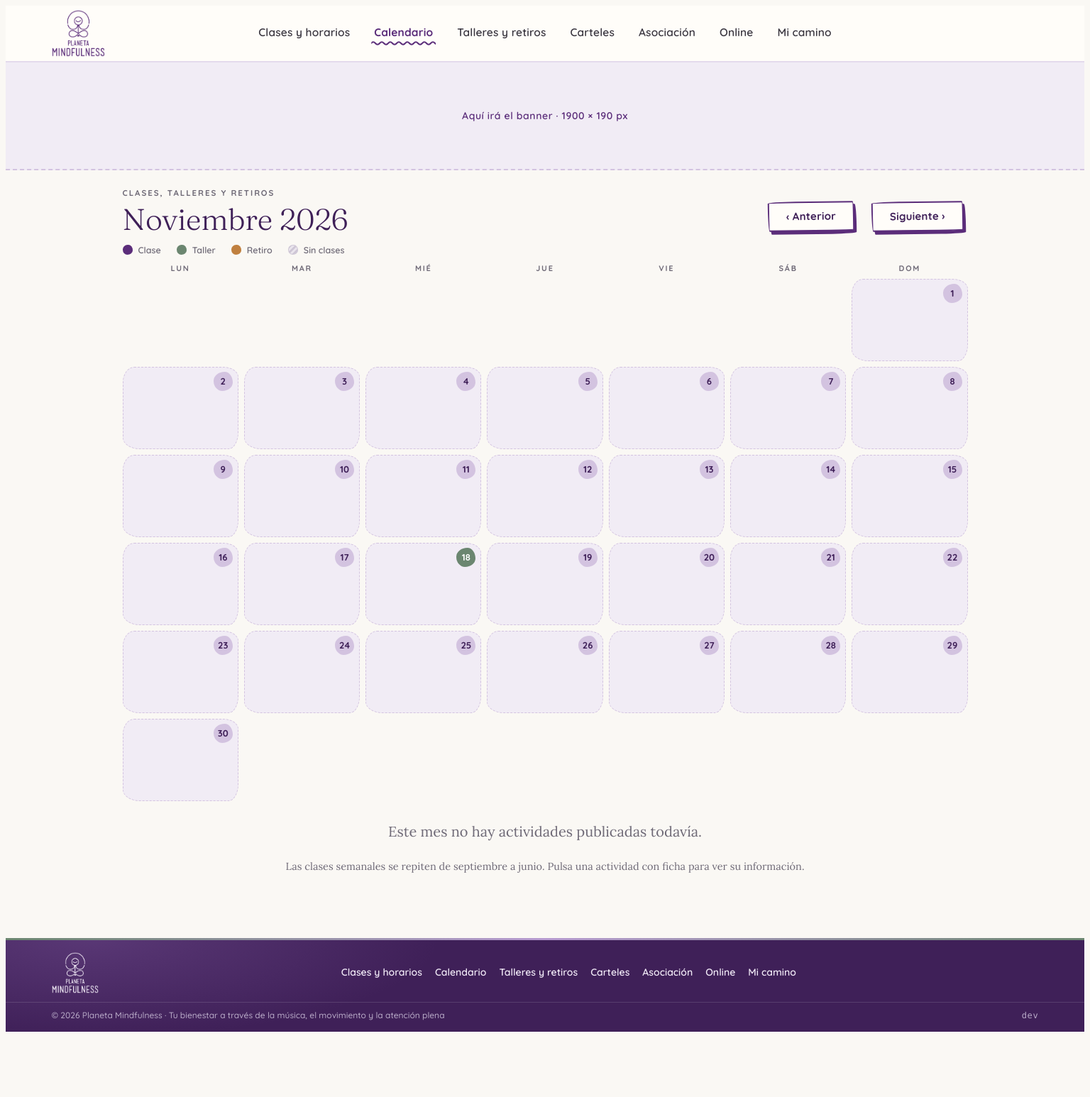
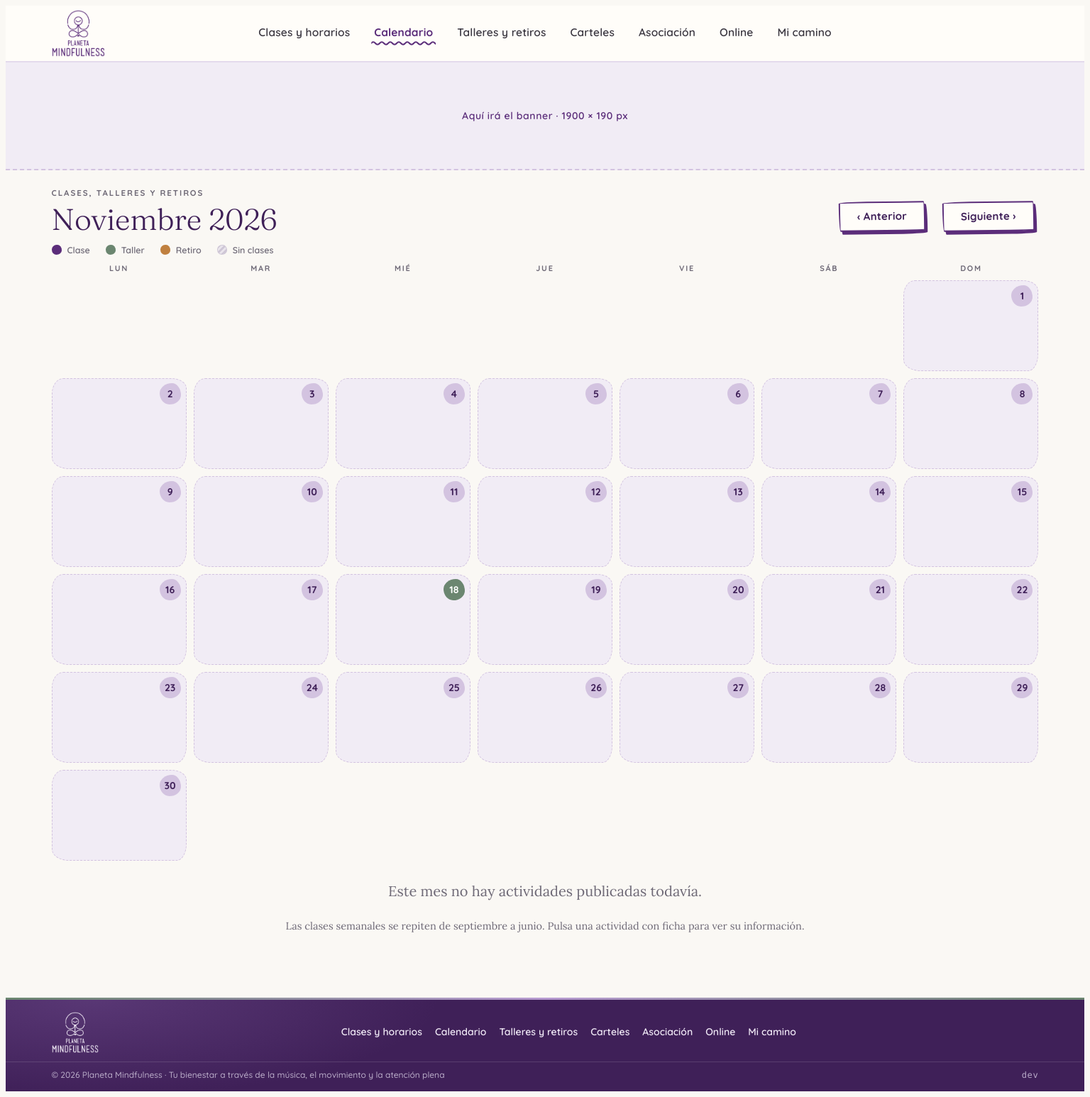
Before and after one commit to atheros-18/PlanetaMindfulness, a Laravel app: page /calendario in a window 1536 px wide. Shown: the whole page at 71% size. Before the commit the page ends 1454 px from the top, so only its background shows below. Run offline with Laravel 12, Linux system fonts and the light colour scheme; data that the repository does not hold is empty.

Commit message:
Calendario a todo el ancho de la pestana (tarjetas bajas), responsive verificado
Co-Authored-By: Claude Sonnet 5.5 <noreply@anthropic.com>

```diff
--- a/public/css/site.css
+++ b/public/css/site.css
@@ -224,7 +224,7 @@ main{max-width:none!important;width:100%;margin:0!important;padding-left:var(--g
 *,*::before,*::after{box-sizing:border-box}
 
 /* ---------- Calendario más compacto ---------- */
-.cal-wrap{max-width:1320px!important;margin-left:auto!important;margin-right:auto!important;padding-top:22px!important}
+.cal-wrap{max-width:none!important;padding-top:22px!important}
 .cal-title{font-size:clamp(28px,3.6vw,42px)!important}
 .cal-legend{margin:12px 0 2px;font-size:12.5px}
 .cal-note{margin-top:16px}
@@ -243,3 +243,12 @@ main{max-width:none!important;width:100%;margin:0!important;padding-left:var(--g
 .banner--small{max-height:190px}
 .banner--small img{object-position:50% 82%}
 @media(max-width:700px){.banner--small{min-height:84px;max-height:120px}}
+
+/* Calendario a todo el ancho: un poco más de aire en cada día cuando hay pantalla */
+@media(min-width:1500px){
+  .cal-grid{gap:10px}
+  .cal-day{min-height:128px}
+  .cal-item strong{font-size:13.5px}
+  .cal-item small{font-size:12px}
+  .cal-num{width:30px;height:30px;font-size:14px}
+}
```
